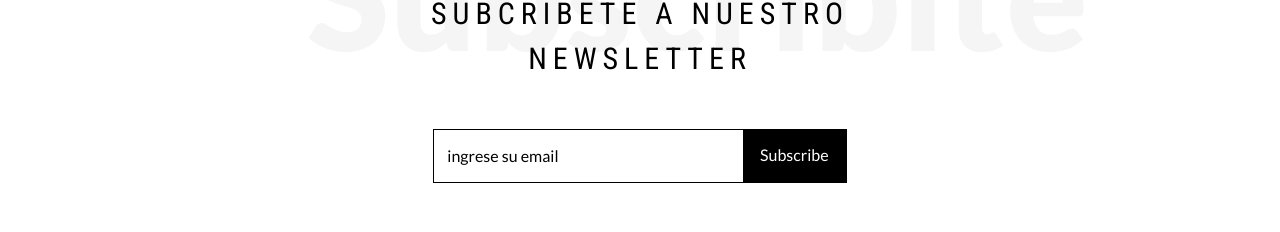
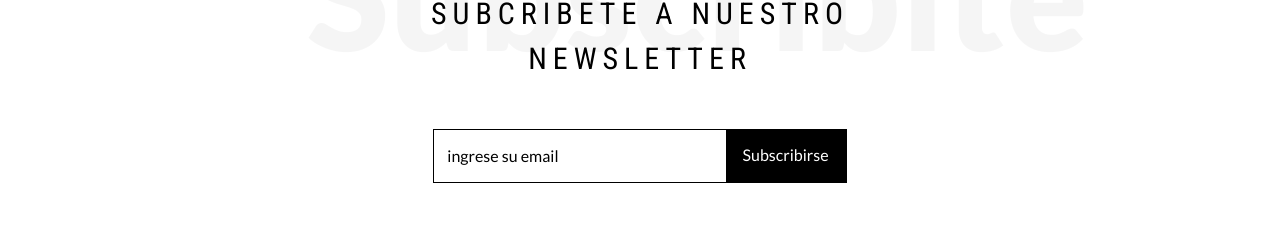
Before and after one commit to Ftognola99/REVE-PIJAMAS, a plain HTML site: page index.html in a window 1280 px wide. Shown: the part 3656-3888 px from the top of the page. Drawn offline with Linux system fonts and the light colour scheme; some packages are replaced by stand-ins of ours; no server answers; files whose address does not match are found by name.

Commit message:
Update index.html

```diff
--- a/index.html
+++ b/index.html
@@ -669,7 +669,7 @@
                   <form action="#" class="subscribe-form">
                     <div class="form-group d-flex">
                       <input type="text" class="form-control" placeholder="ingrese su email">
-                      <input type="submit" value="Subscribe" class="submit px-3">
+                      <input type="submit" value="Subscribirse" class="submit px-3">
                     </div>
                   </form>
                 </div>
```
